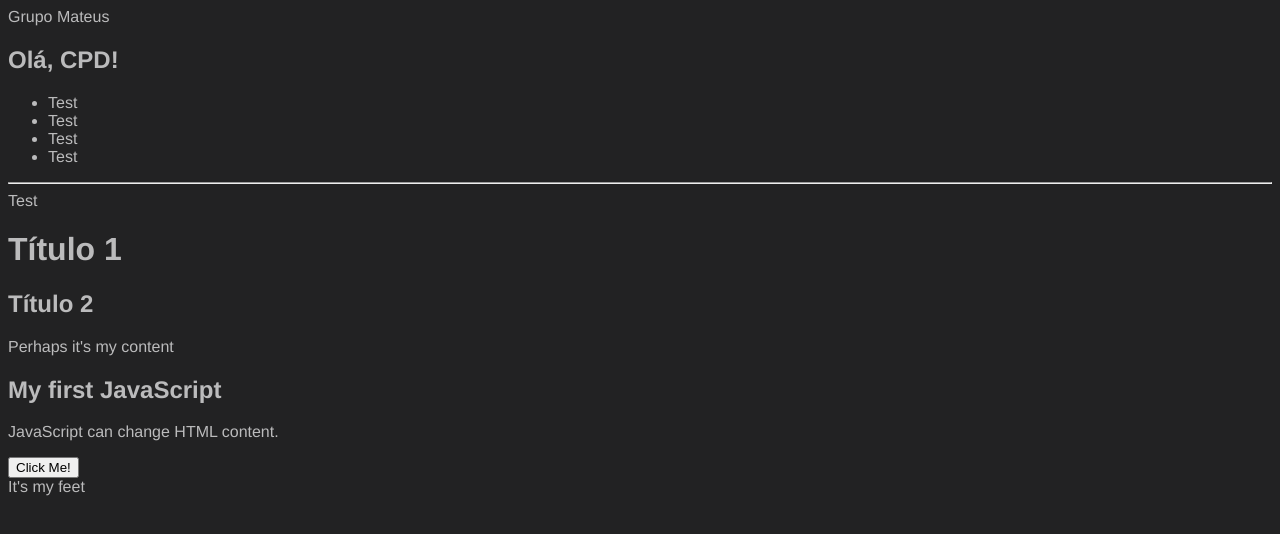
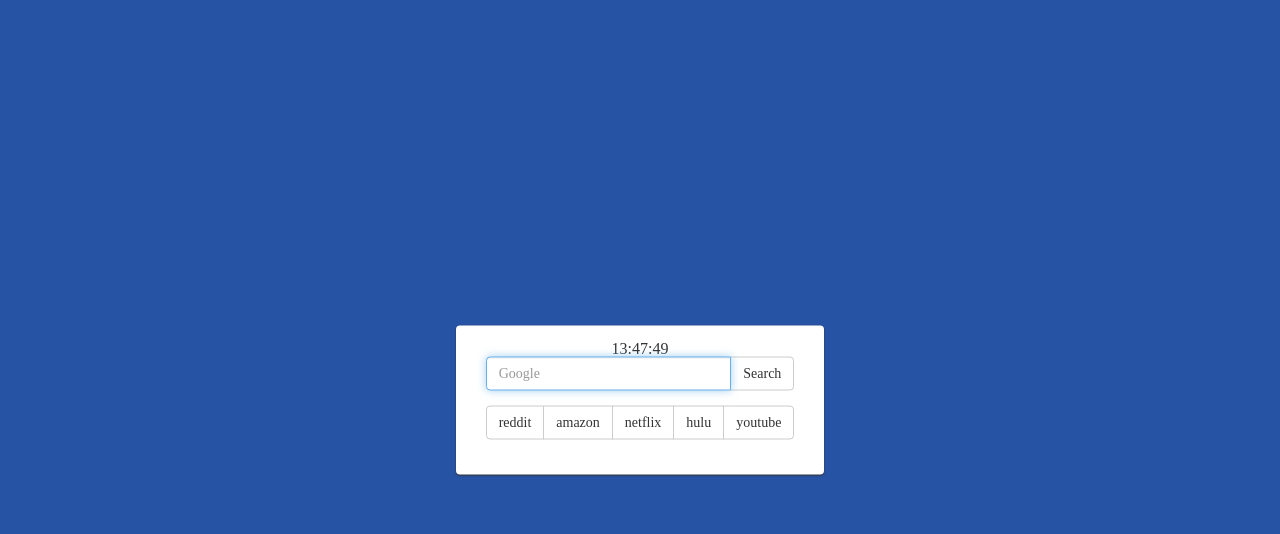
Before and after one commit to redmasters/GMstartpages, a plain HTML site: page index.html in a window 1280 px wide. Drawn offline with nearby package versions, Linux system fonts and the light colour scheme; files that its build step writes are made by us from their sources.

Commit message:
Mods e adds

```diff
--- a/css/style.css
+++ b/css/style.css
@@ -1,11 +1,44 @@
-/****Style***/
-body, img, {
-
-
+body {
+	font-family: 'Roboto', sans-serif;
+	background-color: #2753A4;
 }
-
-body {
-	background-color: #222223;
-	font-family: Helvetica, Arial;
-	color: #bbbbbc;
+.container {
+	padding: 0;
+	width: fit-content;
 }
+#content {
+	background-color: #fff;
+  	text-align: center;
+  	padding: 15px 30px 15px 30px;
+  	box-shadow: 0px 1px 2px #333;
+  	border-radius: 4px;
+}
+.vcenter {
+	position: relative;
+	top: 50vh;
+	transform: translateY(-50%);
+}
+#inputs {
+	display: table;
+	margin-left: auto;
+	margin-right: auto;
+}
+form {
+	display: table-caption;
+}
+.btn-group {
+	margin-top: 15px;
+	margin-bottom: 20px;
+}
+h1 {
+	font-size: 5em;
+	margin-bottom: 0;
+}
+h2 {
+	font-size: 3em;
+	margin-top: 5px;
+}
+h3 {
+	font-size: 2em;
+	margin-top: 10px;
+}
--- a/index.html
+++ b/index.html
@@ -1,31 +1,55 @@
-<html>
+<!DOCTYPE html>
+<html lang="pt_BR">
 	<head>
-		<title> Projeto StartPage</title>
-		<link rel="stylesheet" type="text/css" href="style.css">
+		<meta name="viewport" content="width=device-width, initial-scale=1">
+		<title>Startpage</title>
+
+		<script src="https://code.jquery.com/jquery-2.2.0.js"></script>
+
+		<link rel="stylesheet" href="https://maxcdn.bootstrapcdn.com/bootstrap/3.3.6/css/bootstrap.min.css">
+		<script src="https://maxcdn.bootstrapcdn.com/bootstrap/3.3.6/js/bootstrap.min.js"></script>
+
+		<link href='https://fonts.googleapis.com/css?family=Roboto' rel='stylesheet' type='text/css'>
+
+		<link rel="stylesheet" href="css/style.css">
+		<link rel="stylesheet" href="css/reset.css">
+
+
+		<script src="weather.js"></script>
+		<script src="clock.js"></script>
 	</head>
-	<body>
-	<header>
-		<caption>Grupo Mateus</caption>
-		<h2>Olá, CPD!</h2>
-			<ul>
-			<li>Test</li>
-			<li>Test</li>
-			<li>Test</li>
-			<li>Test</li>
-		</ul>
-		<hr>Test
-	</header>
-		<h1>Título 1</h1>
-		<h2>Título 2</h2>
-		<section>
-			Perhaps it's my content
-			<h2> My first JavaScript</h2>
-			<p id="demo"> JavaScript can change HTML content.</p>
+	<body onload="startTime()">
+		<div class="container">
+			<div id="content" class="vcenter">
+				<h1 id="clock"></h1>
 
-			<button type="button" onclick='document.getElementById("demo").innerHTML = "Hello World!"'>Click Me!</button>
-		</section>
-	<footer>
-		It's my feet
-	</footer>
+				<div id="weather">
+					<h2 id="description"></h2>
+					<h3 id="temp_curr">
+						<small id="temp_low"></small>
+						<small id="temp_high"></small>
+					</h3>
+				</div>
+
+				<div id="inputs">
+					<form method="get" action="http://www.google.com/search">
+						<div class="input-group">
+							<input name="q" type="text" class="form-control" placeholder="Google" autofocus>
+							<span class="input-group-btn">
+								<button type="submit" class="btn btn-default">Search</button>
+							</span>
+						</div>
+					</form>
+
+					<div class="btn-group">
+						<a class="btn btn-default" href="http://reddit.com">reddit</a>
+						<a class="btn btn-default" href="http://amazon.com">amazon</a>
+						<a class="btn btn-default" href="http://netflix.com">netflix</a>
+						<a class="btn btn-default" href="http://hulu.com">hulu</a>
+						<a class="btn btn-default" href="http://youtube.com">youtube</a>
+					</div>
+				</div>
+			</div>
+		</div>
 	</body>
 </html>
```
